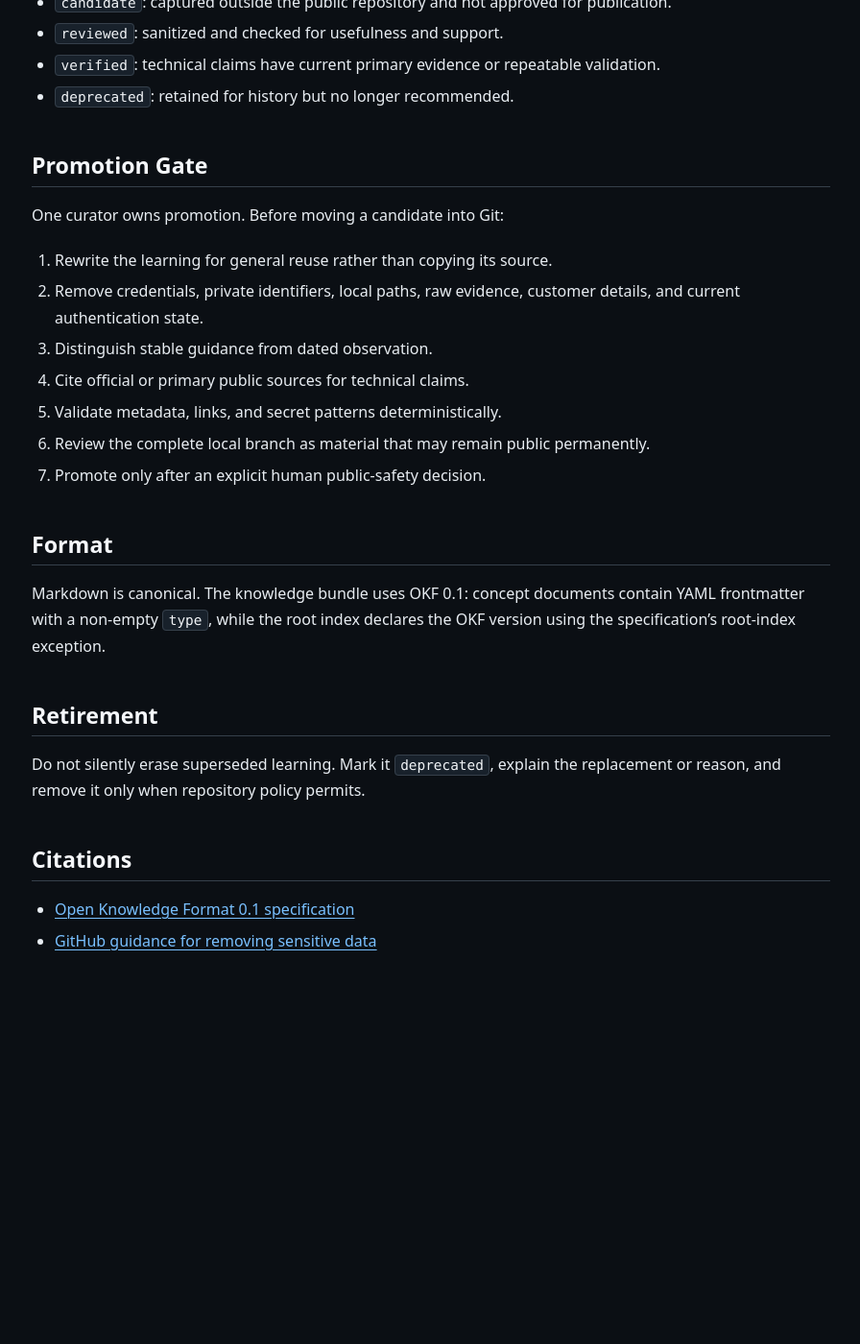
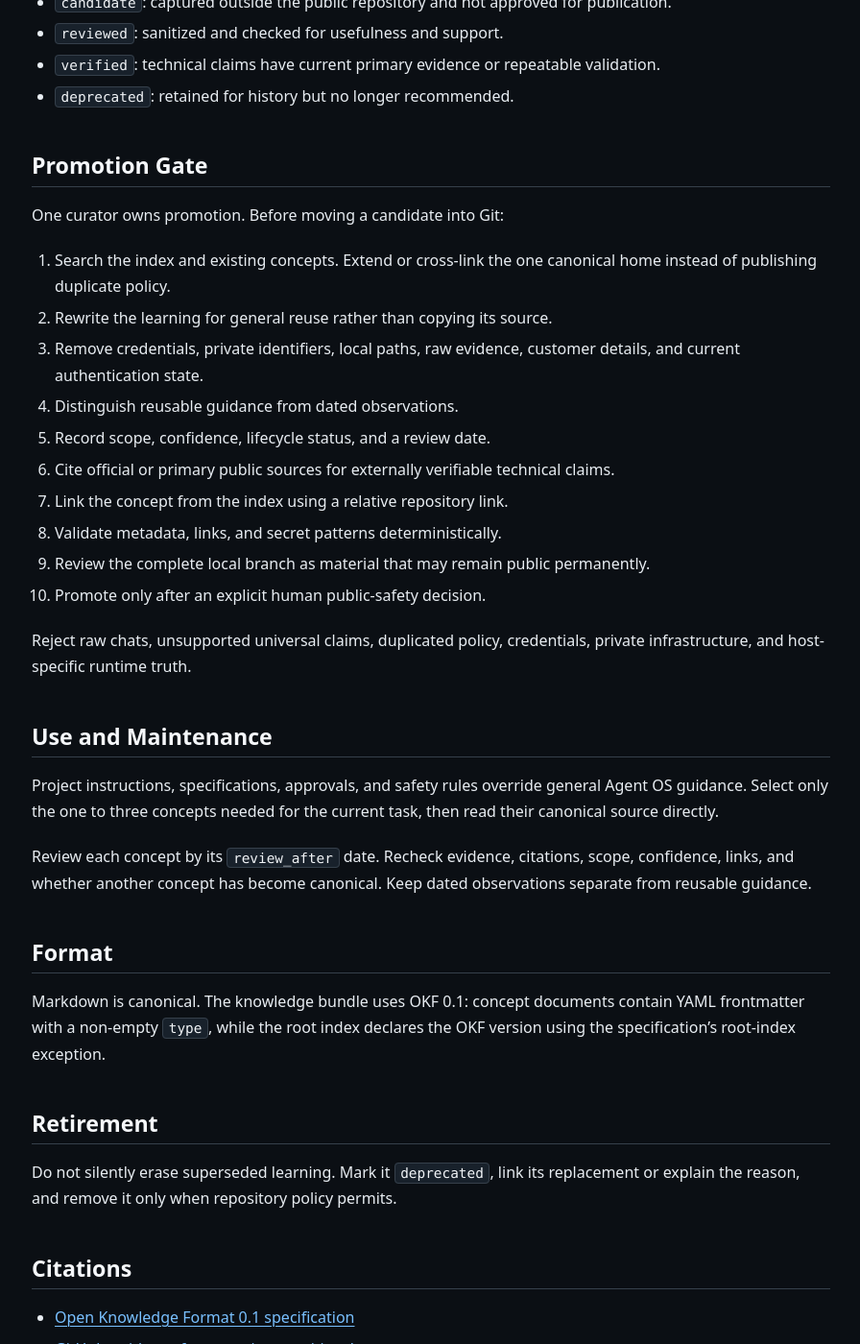
Before and after one commit to amitkarpe/agent-os, a Jekyll site: the page built from kb/policies/knowledge-lifecycle-and-publication.md, in a window 1280 px wide and 1400 px high, scrolled down 296 px. Shown: the whole window at 96% size, without its empty margins (191-1087 px from the left). Built offline with Jekyll 4.4.1, drawn with Linux system fonts in a browser that asks for light colours; before the commit the page ends 1374 px from its top, so only the background shows below that.

Commit message:
Strengthen knowledge quality lifecycle (#1)

```diff
--- a/kb/policies/knowledge-lifecycle-and-publication.md
+++ b/kb/policies/knowledge-lifecycle-and-publication.md
@@ -26,15 +26,33 @@ Use four lifecycle states:
 
 One curator owns promotion. Before moving a candidate into Git:
 
-1. Rewrite the learning for general reuse rather than copying its source.
-2. Remove credentials, private identifiers, local paths, raw evidence, customer
+1. Search the index and existing concepts. Extend or cross-link the one
+   canonical home instead of publishing duplicate policy.
+2. Rewrite the learning for general reuse rather than copying its source.
+3. Remove credentials, private identifiers, local paths, raw evidence, customer
    details, and current authentication state.
-3. Distinguish stable guidance from dated observation.
-4. Cite official or primary public sources for technical claims.
-5. Validate metadata, links, and secret patterns deterministically.
-6. Review the complete local branch as material that may remain public
+4. Distinguish reusable guidance from dated observations.
+5. Record scope, confidence, lifecycle status, and a review date.
+6. Cite official or primary public sources for externally verifiable technical
+   claims.
+7. Link the concept from the index using a relative repository link.
+8. Validate metadata, links, and secret patterns deterministically.
+9. Review the complete local branch as material that may remain public
    permanently.
-7. Promote only after an explicit human public-safety decision.
+10. Promote only after an explicit human public-safety decision.
+
+Reject raw chats, unsupported universal claims, duplicated policy, credentials,
+private infrastructure, and host-specific runtime truth.
+
+## Use and Maintenance
+
+Project instructions, specifications, approvals, and safety rules override
+general Agent OS guidance. Select only the one to three concepts needed for
+the current task, then read their canonical source directly.
+
+Review each concept by its `review_after` date. Recheck evidence, citations,
+scope, confidence, links, and whether another concept has become canonical.
+Keep dated observations separate from reusable guidance.
 
 ## Format
 
@@ -44,8 +62,9 @@ the OKF version using the specification's root-index exception.
 
 ## Retirement
 
-Do not silently erase superseded learning. Mark it `deprecated`, explain the
-replacement or reason, and remove it only when repository policy permits.
+Do not silently erase superseded learning. Mark it `deprecated`, link its
+replacement or explain the reason, and remove it only when repository policy
+permits.
 
 ## Citations
 
```
Also changed, not shown: kb/principles/amit-agent-operating-principles.md (+1 -0 lines), 1 other file.
